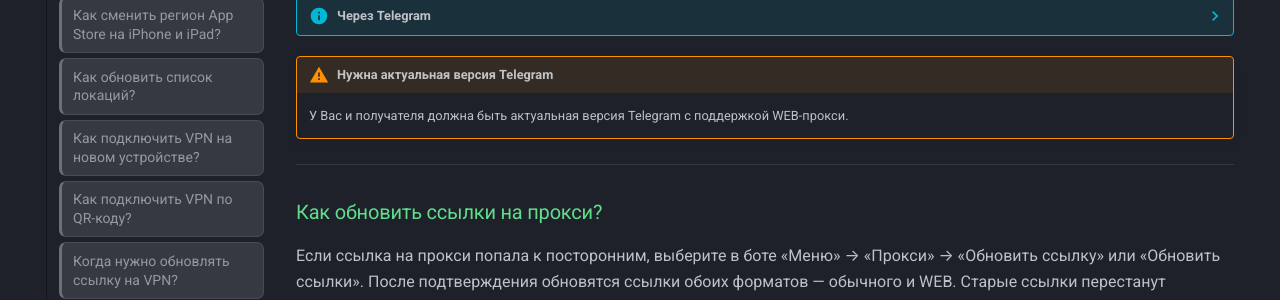
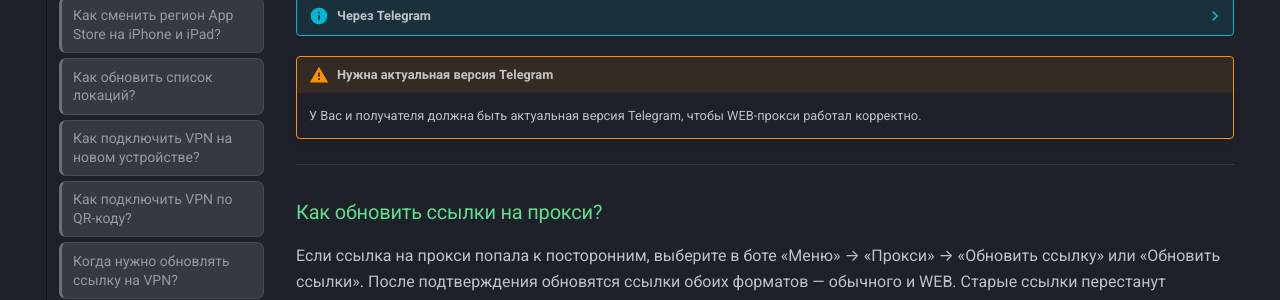
Before and after one commit to CanvasProxy/wiki, an MkDocs documentation site: the page built from docs/connection.md, in a window 1280 px wide and 900 px high, scrolled down 2922 px. Shown: the part 356-656 px from the top of the window. Built offline with MkDocs 1.6.1 and Material for MkDocs 9.7.7, drawn with Linux system fonts in a browser that asks for light colours.

Commit message:
docs: refine Telegram version notice

```diff
--- a/docs/connection.md
+++ b/docs/connection.md
@@ -138,7 +138,7 @@
         ![Скриншот](assets/share_tg_proxy/phone_settings2.png)
 
 !!! warning "Нужна актуальная версия Telegram"
-    У Вас и получателя должна быть актуальная версия Telegram с поддержкой WEB-прокси.
+    У Вас и получателя должна быть актуальная версия Telegram, чтобы WEB-прокси работал корректно.
 
 ---
 
```
